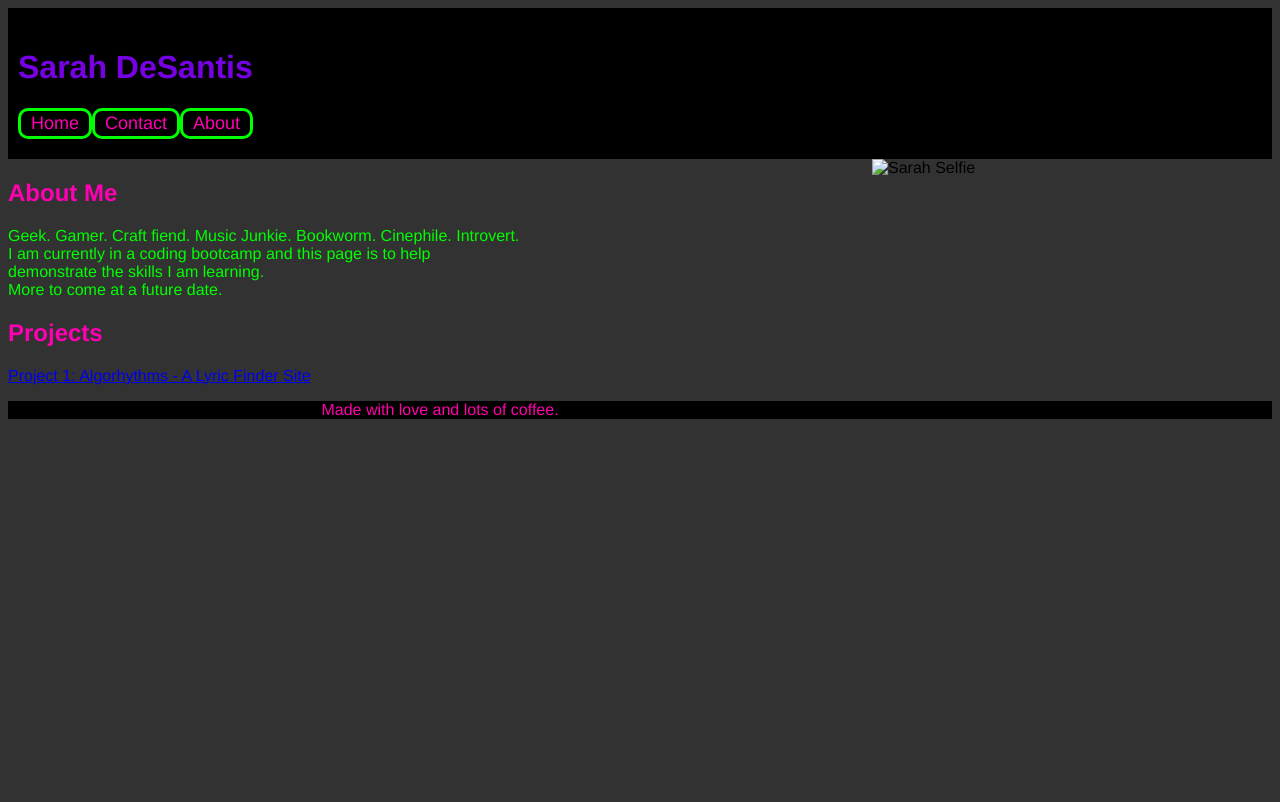
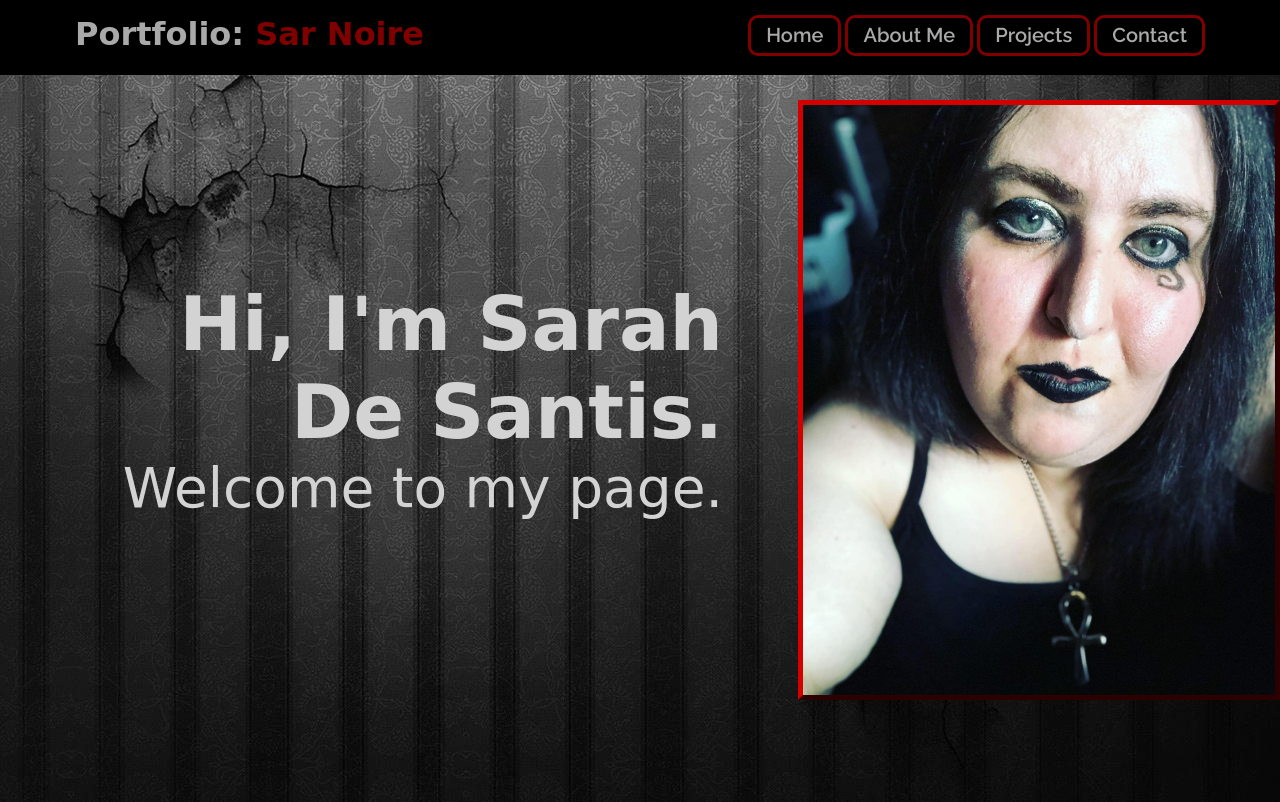
Before and after one commit to sarnoire/module-2-challenge-portfolio, a plain HTML site: page index.html in a window 1280 px wide. Shown: the top 802 px of the page. Drawn offline with Linux system fonts and the light colour scheme; a web font is replaced by a local one.

Commit message:
Updates
Reformated coded for HTML CSS, and added different styling and images.

```diff
--- /dev/null
+++ b/assets/css/style.css
@@ -0,0 +1,99 @@
+@import url('https://fonts.googleapis.com/css2?family=Charmonman:wght@400;700&family=Raleway:wght@400;600;700&display=swap');
+*{
+    padding: 0;
+    margin: 0;
+    box-sizing: border-box;
+    text-decoration: none;
+}
+
+.pagewidth {
+    max-width: 1300px;
+    padding: 0px 75px;
+    margin: auto;
+}
+
+/*Nav Bar*/
+.header {
+    overflow: auto;
+    position: fixed;
+    width: 100%;
+    padding: 15px 0px;
+    background: black;
+    font-family: 'Raleway', sans-serif;
+}
+
+.header .pagewidth {
+    display: flex;
+    align-items: left;
+    justify-content: space-between;
+
+}
+.header .header-title {
+    font-family: 'Charmonman', cursive;
+    font-weight:700;
+    color: darkgray;
+}
+
+.header .header-title span {
+    color: maroon;
+}
+
+.header .nav-links li {
+    list-style: none;
+    display: inline-block;
+}
+
+.header .nav-links li a {
+    color: darkgray;
+    font-size: 20px;
+    font-weight: 600;
+    float: right;
+    align-items: center;
+    text-align: center;
+    padding: 15px;
+    line-height: 5px;
+    border: solid;
+    border-radius: 10px;
+    border-color: maroon;
+}
+
+.header .nav-links a:hover {
+    background-color: maroon;
+    color: black;
+}
+
+/*Home Page*/
+.home {
+    display: flex;
+    background: fixed;
+    height: 100vh;
+    color: lightgray;
+    font-family: 'Charmonman', cursive;
+}
+
+.home .pagewidth {
+    margin: auto 0;
+}
+
+.home .home-content .text1 {
+    font-size: 75px;
+    font-weight: 700;
+    text-align: right;
+}
+
+.home .home-content .text2 {
+    font-size: 55px;
+    font-weight: 400;
+    text-align: right;
+}
+
+.picture {
+    float: right;
+    align-items: baseline;
+    margin: 100px auto ;
+    padding: 0px;
+    border-style: outset;
+    border-radius: 0%;
+    border-color: maroon;
+    border-width: 5px;
+  }
--- a/index.html
+++ b/index.html
@@ -1,41 +1,54 @@
 <!DOCTYPE html>
 <html lang="en">
 <head>
+    <meta charset="UTF=8">
     <meta name="pageview" content="width=device-width, initial-scale=1.0">
-    <title>Sarah DeSantis</title>
-    <link rel="stylesheet" href="style.css">
+    <title>Portfolio: Sarah DeSantis</title>
+    <link rel="stylesheet" href="assets/css/style.css">
+    <link rel="preconnect" href="https://fonts.googleapis.com"><link rel="preconnect" href="https://fonts.gstatic.com" crossorigin><link href="https://fonts.googleapis.com/css2?family=Charmonman:wght@400;700&family=Raleway:wght@400;600;700&display=swap" rel="stylesheet">
+
+    <style> @import url('https://fonts.googleapis.com/css2?family=Charmonman:wght@400;700&display=swap'); </style>
+   <style> body {background-image: url("assets/images/qgRSAQt-gothic-background.jpg")}</style>
 </head>
 
-<header class="header">
-    <class="header-right">
-      <h1>Sarah DeSantis</h1>
-      <a class="active" href="#home">Home</a>
-      <a href="#contact">Contact</a>
-      <a href="#about">About</a>
-</header>
+<body>
+    <!--Nav Bar-->
+    <header class= "header">
+        <div class="pagewidth">
+            <h1 class="header-title">Portfolio: <span>Sar Noire</span></h1>
+            <ul class="nav-links">
+            <li><a href="#home">Home</a></li>
+            <li><a href="#aboutme">About Me</a></li>
+            <li><a href="#projects">Projects</a></li>
+            <li><a href="#contact">Contact</a></li>
+            </ul>
+        </div>
+    </header>
 
-<img src="images/image1.jpeg" alt="Sarah Selfie" width="400" height="500" style="float: right">
+    <!-- Home Page -->
+    <section class="home" id="home">
+        <div class="pagewidth">
+            <div class="home-content">
+                <div class="text1">Hi, I'm Sarah De Santis.</div>
+                <div class="text2">Welcome to my page.</div>
+            </div>
+        </div>
 
-<section class="about me">
-    <h2>About Me</h2>
-    <p>Geek. Gamer. Craft fiend. Music Junkie. Bookworm. Cinephile. Introvert.
-    <br>I am currently in a coding bootcamp and this page is to help
-    <br>demonstrate the skills I am learning.
-    <br>More to come at a future date.
-    </p>
-</section>
+        <img src="assets/images/image1.jpeg" alt="Sarah Selfie" width="500" height="600" class="picture">
+     </section>
 
-<section class="Projects">
-    <h2> Projects</h2>
-    <p>
-        <a href="https://teamirteklu.github.io/Algorhythyms-Project/">Project 1: Algorhythms - A Lyric Finder Site</a>
-    </p>
-</section>
-<section class="footer">
-    <footer>
-    Made with love and lots of coffee.
-    </footer>
-</section>
+     <!-- Home Page -->
+    <section class="aboutme" id="aboutme">
+        <div class="pagewidth">
+            <div class="aboutme-content">
+                <div class="picture-2">
 
+                </div>
 
+        </div>
+
+        <img src="assets/images/image1.jpeg" alt="Sarah Selfie" width="500" height="600" class="picture">
+     </section>
+
+</body>
 </html>
```
Also changed, not shown: assets/images/image1.jpeg (added), assets/images/qgRSAQt-gothic-background.jpg (added).
